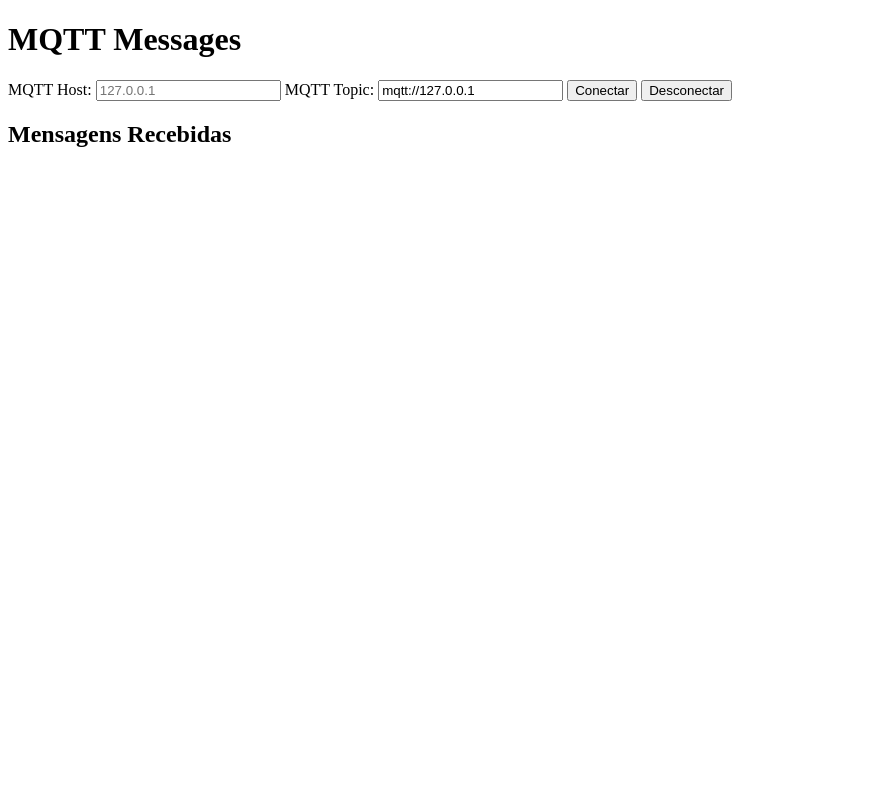
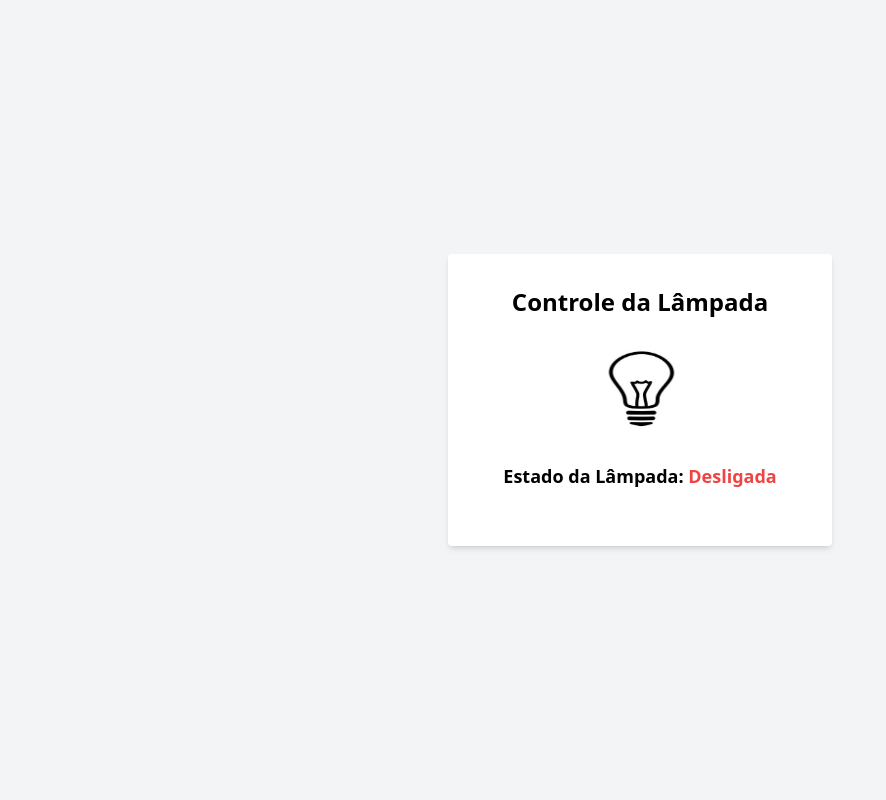
Before and after one commit to BernardoL02/Project-IS, a Flask app: page / in a window 1280 px wide. Shown: the whole page, without its empty margins (0-886 px from the left). Run offline with Flask 3, Linux system fonts and the light colour scheme; data that the repository does not hold is empty; some libraries are stand-ins or nearby versions.

Commit message:
Update Subscriber

```diff
--- a/Subscriber/app.py
+++ b/Subscriber/app.py
@@ -1,87 +1,105 @@
-from flask import Flask, jsonify, render_template
+from flask import Flask, render_template, request
+import requests
+import xml.etree.ElementTree as ET
 import threading
 import paho.mqtt.client as mqtt
-import xmltodict
+import urllib3
+
+# Suprimir avisos de HTTPS não verificados
+urllib3.disable_warnings(urllib3.exceptions.InsecureRequestWarning)
 
 app = Flask(__name__)
 
-# Variáveis globais
-mqtt_host = "127.0.0.1"  # Host padrão
-mqtt_topic = "mqtt://127.0.0.1"  # Tópico padrão
-received_messages = []
-client = None  # Cliente MQTT global
-lock = threading.Lock()  # Lock para acesso seguro
+BASE_URL = "https://localhost:44322/api/somiod"
+HEADERS = {"Content-Type": "application/xml"}
 
-# Callback MQTT para receber mensagens
-def on_message(client, userdata, message):
-    payload = message.payload.decode()
-    print("Recebido:", payload)
-    try:
-        # Converter XML em JSON
-        json_data = xmltodict.parse(payload)
-        with lock:
-            received_messages.append(json_data)  # Adicionar o JSON à lista
-    except Exception as e:
-        print("Erro ao processar mensagem XML:", e)
-        with lock:
-            received_messages.append({"error": "Mensagem inválida", "content": payload})
+# Variável para armazenar o estado atual da lâmpada
+current_state = None
 
-# Conectar ao broker MQTT
-def connect_mqtt(host, topic):
-    global client, received_messages
-    received_messages = []  # Limpa mensagens ao reconectar
-    print(f"Conectando ao MQTT broker em {host} no tópico {topic}...")
+# Configurações do broker MQTT
+MQTT_BROKER = "localhost"       # Endereço do broker (Mosquitto)
+MQTT_PORT = 1883                # Porta padrão MQTT
+MQTT_TOPIC = "lamp/control"     # Tópico para controle da lâmpada
+
+def create_application():
+    xml_data = "<Application><Name>Lighting</Name></Application>"
+    response = requests.post(BASE_URL, data=xml_data, headers=HEADERS, verify=False)
+    return response.status_code in [200, 201, 409]
+
+def create_container():
+    xml_data = "<Container><Name>light_bulb</Name></Container>"
+    response = requests.post(f"{BASE_URL}/Lighting", data=xml_data, headers=HEADERS, verify=False)
+    return response.status_code in [200, 201, 409]
+
+def create_notification():
+    xml_data = """
+    <Notification>
+        <Name>state_change</Name>
+        <Event>1</Event>
+        <Endpoint>mqtt://localhost:1883</Endpoint>
+        <Enabled>true</Enabled>
+    </Notification>
+    """
+    response = requests.post(f"{BASE_URL}/Lighting/light_bulb", data=xml_data, headers=HEADERS, verify=False)
+    return response.status_code in [200, 201, 409]
+
+def setup_resources():
+    """Cria os recursos automaticamente ao iniciar a aplicação."""
+    create_application()
+    create_container()
+    create_notification()
+
+@app.route("/", methods=["GET"])
+def index():
+    global current_state
+    return render_template("index.html", message=None, state=current_state)
+
+# Rota para receber notificações e atualizar o estado da lâmpada
+@app.route("/notify", methods=["POST"])
+def notify():
+    global current_state
+
+    # Parseia o XML recebido para obter o estado
+    data = request.data
+    root = ET.fromstring(data)
+    content = root.find("Content").text
+
+    if content == "on":
+        current_state = "on"
+    elif content == "off":
+        current_state = "off"
+
+    return "Notification received", 200
+
+# Função para tratar mensagens recebidas via MQTT
+def on_message(client, userdata, msg):
+    global current_state
+    payload = msg.payload.decode("utf-8")
+    print(f"Mensagem recebida via MQTT: {payload}")
+
+    if payload == "on":
+        current_state = "on"
+    elif payload == "off":
+        current_state = "off"
+    else:
+        print(f"Mensagem desconhecida: {payload}")
+
+
+# Configuração do cliente MQTT em uma thread separada
+def mqtt_thread():
     client = mqtt.Client()
     client.on_message = on_message
-    client.connect(host)
-    client.subscribe(topic)
-    client.loop_start()
-    print("Conexão MQTT estabelecida!")
+    try:
+        client.connect(MQTT_BROKER, MQTT_PORT, 60)
+        client.subscribe(MQTT_TOPIC)
+        print(f"Inscrito no tópico: {MQTT_TOPIC}")
+        client.loop_forever()
+    except Exception as e:
+        print(f"Erro ao conectar ao broker MQTT: {e}")
 
-# Desconectar do broker MQTT
-def disconnect_mqtt():
-    global client
-    if client:
-        print("Desconectando do MQTT broker...")
-        client.loop_stop()
-        client.disconnect()
-        client = None
-        print("Desconectado do MQTT broker.")
-
-# Rota para acessar mensagens recebidas
-@app.route("/messages", methods=["GET"])
-def get_messages():
-    with lock:  # Garantir acesso seguro à lista
-        return jsonify(received_messages)
-
-# Página inicial
-@app.route("/", methods=["GET"])
-def index():
-    return render_template("index.html")
-
-# Configurar e conectar ao broker MQTT
-@app.route("/configure/<host>/<topic>", methods=["GET"])
-def configure_mqtt(host, topic):
-    global mqtt_host, mqtt_topic
-    print(f"Configurando MQTT com host: {host} e tópico: {topic}")
-    mqtt_host, mqtt_topic = host, topic
-    disconnect_mqtt()  # Desconectar se já estiver conectado
-    connect_mqtt(mqtt_host, mqtt_topic)  # Reconectar
-    return f"MQTT configurado e conectado ao host: {host}, tópico: {topic}"
-
-# Rota para desconectar
-@app.route("/disconnect", methods=["GET"])
-def disconnect():
-    disconnect_mqtt()
-    return "Desconectado do broker MQTT."
-
-# Thread para o cliente MQTT
-def mqtt_listener():
-    connect_mqtt(mqtt_host, mqtt_topic)
-
-# Iniciar o Flask
 if __name__ == "__main__":
-    # Iniciar cliente MQTT em thread separada
-    threading.Thread(target=mqtt_listener, daemon=True).start()
-    # Rodar Flask na thread principal
-    app.run(host="0.0.0.0", port=5000, debug=True)
+    setup_resources()
+    mqtt_listener = threading.Thread(target=mqtt_thread)
+    mqtt_listener.daemon = True
+    mqtt_listener.start()
+    app.run(debug=True)
--- a/Subscriber/templates/index.html
+++ b/Subscriber/templates/index.html
@@ -2,64 +2,50 @@
 <html lang="en">
   <head>
     <meta charset="UTF-8" />
-    <title>MQTT Messages</title>
-    <script>
-      window.onload = () => {
-        document.getElementById("topic").value = "mqtt://127.0.0.1";
-      };
+    <meta name="viewport" content="width=device-width, initial-scale=1.0" />
+    <title>Controle da Lâmpada</title>
+    <script src="https://cdn.tailwindcss.com"></script>
+  </head>
+  <body class="bg-gray-100 flex items-center justify-center min-h-screen">
+    <div class="bg-white p-8 rounded shadow-md w-96 text-center">
+      <h1 class="text-2xl font-bold mb-6">Controle da Lâmpada</h1>
 
-      async function fetchMessages() {
-        const response = await fetch("/messages");
-        const messages = await response.json();
-        const container = document.getElementById("messages");
-        container.innerText = ""; // Limpa a área
+      <!-- Exibir mensagens de sucesso ou erro -->
+      {% if message %}
+      <div
+        class="mb-4 p-4 {% if 'sucesso' in message %}bg-green-100 border-l-4 border-green-500 text-green-700{% else %}bg-red-100 border-l-4 border-red-500 text-red-700{% endif %}"
+      >
+        <p>{{ message }}</p>
+      </div>
+      {% endif %}
 
-        messages.forEach((msg) => {
-          const div = document.createElement("div");
-          // Verifica se a mensagem é JSON e formata de forma legível
-          div.textContent = JSON.stringify(msg, null, 2);
-          container.appendChild(div);
-        });
-      }
+      <!-- Imagem da lâmpada com base no estado atual -->
+      <div class="mb-6">
+        {% if state == 'on' %}
+        <img
+          src="{{ url_for('static', filename='lamp_on.png') }}"
+          alt="Lâmpada Ligada"
+          class="mx-auto w-24 h-24"
+        />
+        {% else %}
+        <img
+          src="{{ url_for('static', filename='lamp_off.png') }}"
+          alt="Lâmpada Desligada"
+          class="mx-auto w-24 h-24"
+        />
+        {% endif %}
+      </div>
 
-      setInterval(fetchMessages, 1000);
-
-      async function configureMQTT() {
-        const host = document.getElementById("host").value;
-        let topic = document.getElementById("topic").value;
-
-        // Remover "mqtt://" se estiver presente
-        if (topic.startsWith("mqtt://")) {
-          topic = topic.replace("mqtt://", "");
-        }
-
-        if (host && topic) {
-          const response = await fetch(
-            `/configure/${host}/${encodeURIComponent(topic)}`
-          );
-          alert(await response.text());
-        } else {
-          alert("Por favor, insira o host e o tópico.");
-        }
-      }
-
-      async function disconnectMQTT() {
-        const response = await fetch("/disconnect");
-        alert(await response.text());
-      }
-    </script>
-  </head>
-  <body>
-    <h1>MQTT Messages</h1>
-    <div>
-      <label for="host">MQTT Host:</label>
-      <input type="text" id="host" placeholder="127.0.0.1" />
-      <label for="topic">MQTT Topic:</label>
-      <input type="text" id="topic" placeholder="127.0.0.1" />
-      <button onclick="configureMQTT()">Conectar</button>
-      <button onclick="disconnectMQTT()">Desconectar</button>
+      <!-- Label para mostrar o estado atual da lâmpada -->
+      <div class="mb-6">
+        <span class="text-lg font-semibold">
+          Estado da Lâmpada: {% if state == 'on' %}
+          <span class="text-green-500">Ligada</span>
+          {% else %}
+          <span class="text-red-500">Desligada</span>
+          {% endif %}
+        </span>
+      </div>
     </div>
-    <h2>Mensagens Recebidas</h2>
-    <pre id="messages"></pre>
   </body>
 </html>
```
Also changed, not shown: Subscriber/static/lamp_off.png (added), Subscriber/static/lamp_on.png (added).
